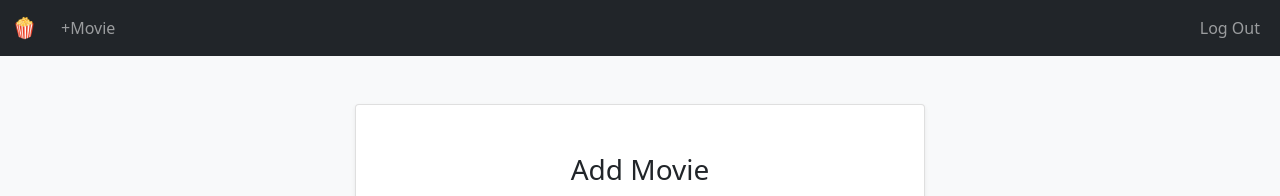
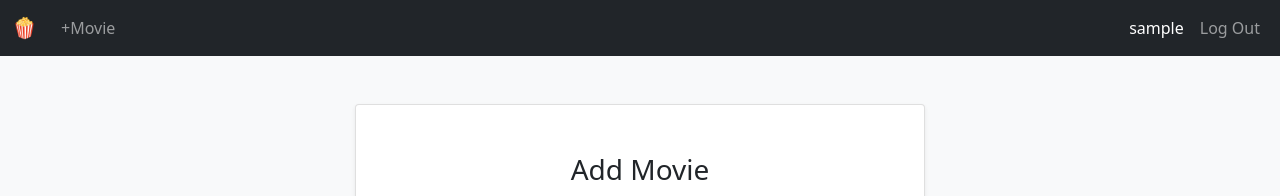
Before and after one commit to xiluna/Popcorn, a Flask app: page /create_movie in a window 1280 px wide. Shown: the top 196 px of the page. Run offline with Flask 2, Linux system fonts and the light colour scheme; the visitor is signed in with stand-in values (Sample User, id 1); data comes from the database, SQL or seed files in the repository.

Commit message:
added username display

```diff
--- a/popcorn_app/templates/base.html
+++ b/popcorn_app/templates/base.html
@@ -40,6 +40,9 @@
             <ul class="navbar-nav mb-2 mb-lg-0">
               {% if current_user.is_authenticated %}
               <li class="nav-item">
+                <a class="nav-link active" href="/profile">{{ current_user.username }}</a>
+              </li>
+              <li class="nav-item">
                 <a class="nav-link" href="/logout">Log Out</a>
               </li>
               {% else %}
```
